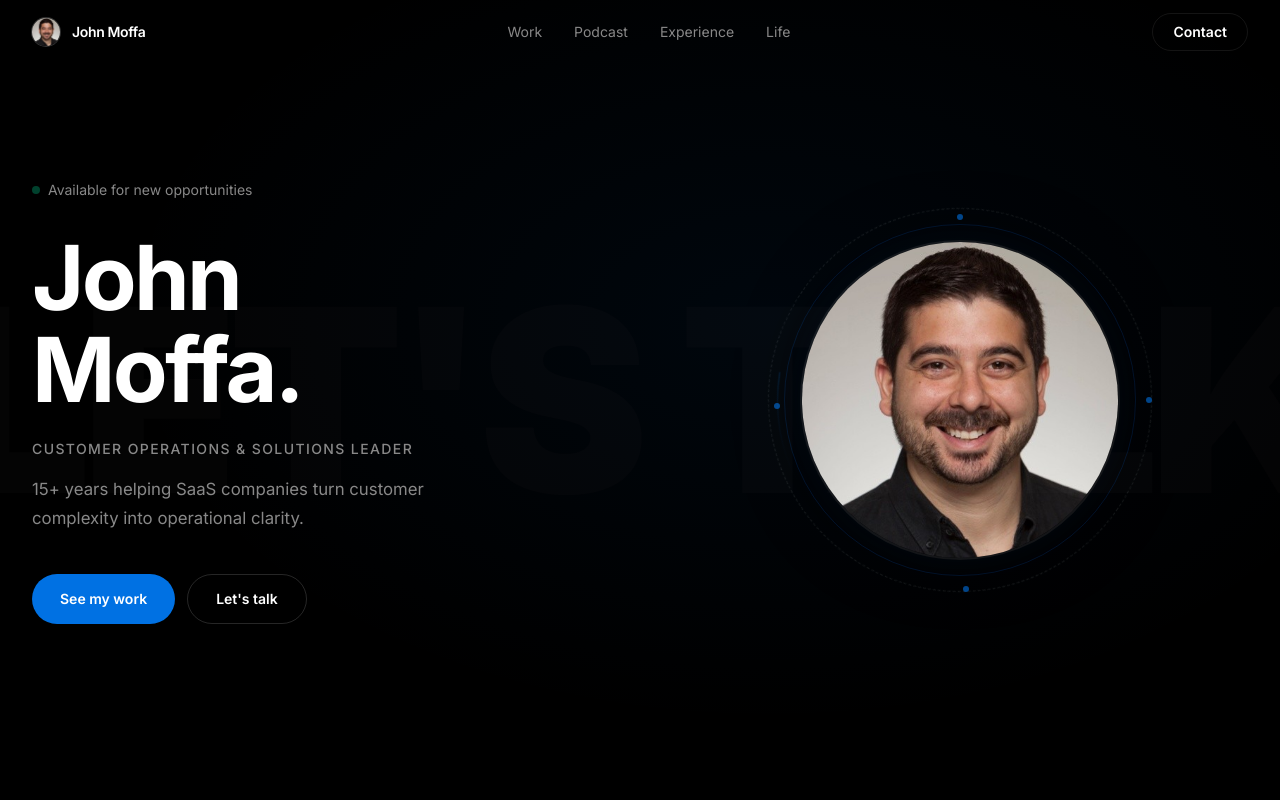
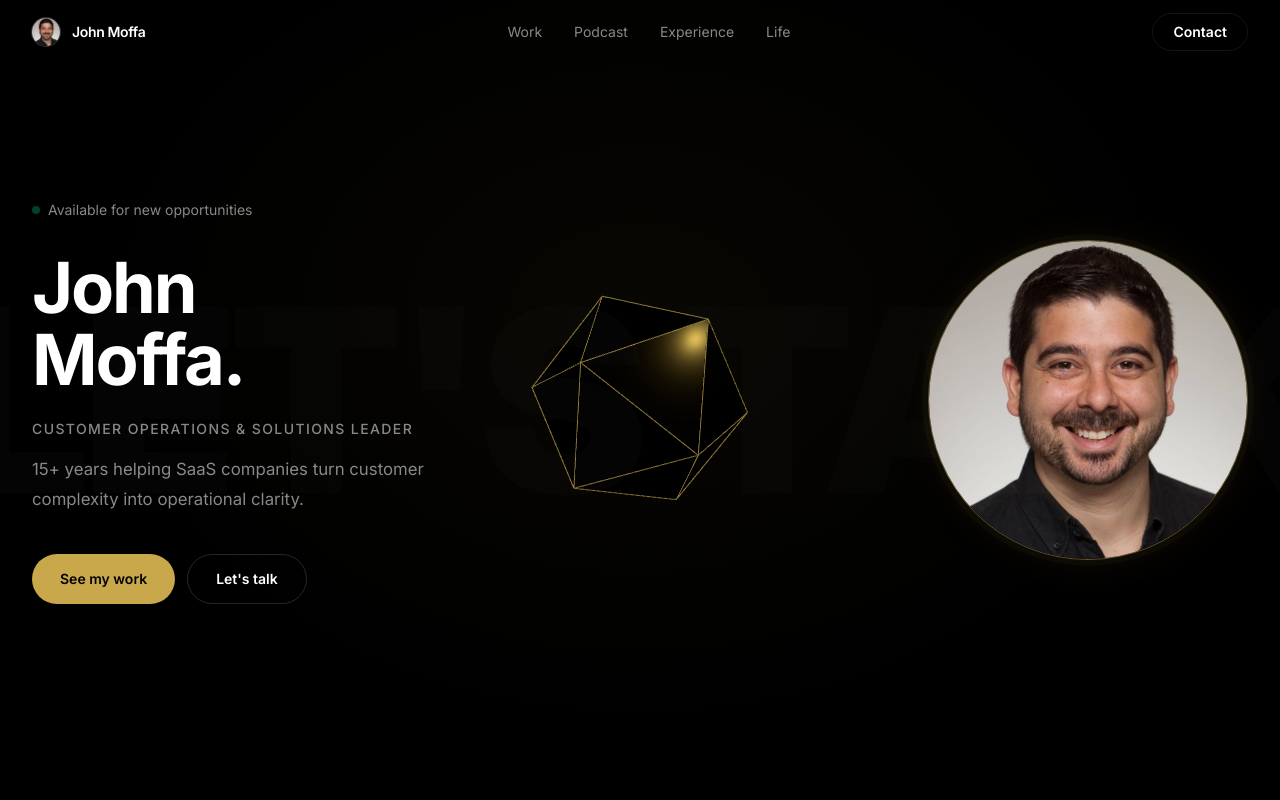
Before and after one commit to moffajj/john-moffa-site, a Next.js app: page / in a window 1280 px wide. Shown: the top 800 px of the page. Built offline with nearby package versions, Linux system fonts and the light colour scheme.

Commit message:
Fix 3D icosahedron: wireframe overlay, proper lighting, center position, amber headshot border + button

```diff
--- a/app/components/Hero.tsx
+++ b/app/components/Hero.tsx
@@ -1,6 +1,9 @@
 "use client";
 
 import Image from "next/image";
+import dynamic from "next/dynamic";
+
+const HeroShape = dynamic(() => import("./HeroShape"), { ssr: false });
 
 export default function Hero() {
   return (
@@ -9,18 +12,19 @@ export default function Hero() {
       className="relative min-h-screen flex flex-col justify-center overflow-hidden"
       style={{ background: "var(--bg)" }}
     >
-      {/* Subtle background grain/glow */}
+      {/* Ambient glow */}
       <div
         className="absolute inset-0 pointer-events-none"
         style={{
-          background: "radial-gradient(ellipse at 60% 40%, rgba(0,113,227,0.06) 0%, transparent 60%)",
+          background: "radial-gradient(ellipse at 50% 40%, rgba(201,168,76,0.04) 0%, transparent 60%)",
         }}
       />
 
       <div className="relative max-w-7xl mx-auto px-8 w-full py-32">
-        <div className="grid grid-cols-1 lg:grid-cols-2 gap-16 items-center">
+        {/* 3-col on desktop: text | shape | headshot */}
+        <div className="grid grid-cols-1 lg:grid-cols-[1fr_280px_1fr] gap-8 items-center">
 
-          {/* LEFT — Text */}
+          {/* COL 1 — Text */}
           <div>
             <div className="hero-fade hd1 inline-flex items-center gap-2 mb-8">
               <span className="pulse-dot w-2 h-2 rounded-full bg-emerald-400 shrink-0" />
@@ -33,7 +37,7 @@ export default function Hero() {
               className="hero-fade hd2 font-bold tracking-tight leading-[1.02] mb-6"
               style={{
                 color: "var(--head)",
-                fontSize: "clamp(3rem, 7vw, 6rem)",
+                fontSize: "clamp(2.8rem, 5.5vw, 5.5rem)",
                 letterSpacing: "-0.03em",
               }}
             >
@@ -58,7 +62,7 @@ export default function Hero() {
               <a
                 href="#work"
                 className="inline-flex items-center gap-2 px-7 py-3.5 rounded-full text-sm font-semibold transition-all duration-200 hover:opacity-80"
-                style={{ background: "var(--blue)", color: "#fff" }}
+                style={{ background: "#c9a84c", color: "#000" }}
               >
                 See my work
               </a>
@@ -72,55 +76,18 @@ export default function Hero() {
             </div>
           </div>
 
-          {/* RIGHT — Headshot in graphic circle */}
-          <div className="flex items-center justify-center">
-            <div className="relative w-72 h-72 md:w-96 md:h-96">
+          {/* COL 2 — 3D icosahedron (desktop only) */}
+          <div className="hidden lg:flex items-center justify-center" style={{ height: 280 }}>
+            <HeroShape />
+          </div>
 
-              {/* Outer rotating dashed ring */}
+          {/* COL 3 — Headshot */}
+          <div className="flex items-center justify-center lg:justify-end">
             <div
-                className="absolute inset-0 rounded-full"
+              className="relative w-64 h-64 md:w-80 md:h-80 rounded-full overflow-hidden"
               style={{
-                  border: "1px dashed rgba(255,255,255,0.1)",
-                  animation: "spin 20s linear infinite",
-                }}
-              />
-
-              {/* Middle ring */}
-              <div
-                className="absolute inset-4 rounded-full"
-                style={{ border: "1px solid rgba(0,113,227,0.2)" }}
-              />
-
-              {/* Blue arc accent */}
-              <svg
-                className="absolute inset-0 w-full h-full"
-                viewBox="0 0 400 400"
-                fill="none"
-                aria-hidden="true"
-                style={{ animation: "spin 12s linear infinite reverse" }}
-              >
-                <circle
-                  cx="200" cy="200" r="190"
-                  stroke="url(#arcGrad)"
-                  strokeWidth="1.5"
-                  strokeDasharray="120 1070"
-                  strokeLinecap="round"
-                />
-                <defs>
-                  <linearGradient id="arcGrad" x1="0%" y1="0%" x2="100%" y2="0%">
-                    <stop offset="0%" stopColor="#0071e3" stopOpacity="0" />
-                    <stop offset="50%" stopColor="#0071e3" stopOpacity="1" />
-                    <stop offset="100%" stopColor="#0071e3" stopOpacity="0" />
-                  </linearGradient>
-                </defs>
-              </svg>
-
-              {/* Photo circle */}
-              <div
-                className="absolute inset-8 rounded-full overflow-hidden"
-                style={{
-                  border: "2px solid rgba(255,255,255,0.08)",
-                  boxShadow: "0 0 60px rgba(0,0,0,0.8), 0 0 30px rgba(0,113,227,0.1)",
+                border: "1.5px solid rgba(201,168,76,0.5)",
+                boxShadow: "0 0 40px rgba(201,168,76,0.08), 0 0 0 6px rgba(201,168,76,0.04)",
               }}
             >
               <Image
@@ -131,29 +98,10 @@ export default function Hero() {
                 priority
               />
             </div>
-
-              {/* Dot accents on ring */}
-              {[0, 90, 180, 270].map((deg) => (
-                <div
-                  key={deg}
-                  className="absolute w-1.5 h-1.5 rounded-full"
-                  style={{
-                    background: "var(--blue)",
-                    top: "50%",
-                    left: "50%",
-                    transform: `rotate(${deg}deg) translateX(186px) translateY(-50%)`,
-                    opacity: 0.6,
-                  }}
-                />
-              ))}
-            </div>
           </div>
 
         </div>
       </div>
-
-      {/* Spin keyframe inline */}
-      <style>{`@keyframes spin { from { transform: rotate(0deg); } to { transform: rotate(360deg); } }`}</style>
     </section>
   );
 }
--- a/app/components/HeroShape.tsx
+++ b/app/components/HeroShape.tsx
@@ -10,14 +10,13 @@ export default function HeroShape() {
     const mount = mountRef.current;
     if (!mount) return;
 
-    // --- Scene ---
-    const scene = new THREE.Scene();
-
     const W = mount.clientWidth;
     const H = mount.clientHeight;
 
-    const camera = new THREE.PerspectiveCamera(45, W / H, 0.1, 100);
-    camera.position.z = 4;
+    const scene = new THREE.Scene();
+
+    const camera = new THREE.PerspectiveCamera(40, W / H, 0.1, 100);
+    camera.position.z = 5;
 
     const renderer = new THREE.WebGLRenderer({ antialias: true, alpha: true });
     renderer.setSize(W, H);
@@ -25,41 +24,48 @@ export default function HeroShape() {
     renderer.setClearColor(0x000000, 0);
     mount.appendChild(renderer.domElement);
 
-    // --- Geometry ---
-    const geo = new THREE.IcosahedronGeometry(1.35, 0);
-    const mat = new THREE.MeshStandardMaterial({
-      color: 0x1c1c1c,
-      metalness: 0.85,
-      roughness: 0.25,
+    // --- Solid icosahedron ---
+    const geo = new THREE.IcosahedronGeometry(1.4, 0);
+
+    const solidMat = new THREE.MeshStandardMaterial({
+      color: 0x1a1a1a,
+      metalness: 0.9,
+      roughness: 0.2,
     });
-    const mesh = new THREE.Mesh(geo, mat);
-    scene.add(mesh);
+    const solid = new THREE.Mesh(geo, solidMat);
+    scene.add(solid);
 
-    // --- Lights ---
-    // Ambient fill
-    const ambient = new THREE.AmbientLight(0x222222, 1.2);
+    // --- Wireframe overlay ---
+    const wireGeo = new THREE.IcosahedronGeometry(1.41, 0);
+    const wireMat = new THREE.MeshBasicMaterial({
+      color: 0xc9a84c,
+      wireframe: true,
+      transparent: true,
+      opacity: 0.45,
+    });
+    const wire = new THREE.Mesh(wireGeo, wireMat);
+    scene.add(wire);
+
+    // --- Lighting ---
+    const ambient = new THREE.AmbientLight(0x111111, 2);
     scene.add(ambient);
 
-    // Amber/gold key light
-    const keyLight = new THREE.PointLight(0xc9a84c, 18, 12);
-    keyLight.position.set(2.5, 2, 3);
+    const keyLight = new THREE.PointLight(0xc9a84c, 30, 15);
+    keyLight.position.set(3, 3, 4);
     scene.add(keyLight);
 
-    // Cool rim light opposite side
-    const rimLight = new THREE.PointLight(0x2060a0, 6, 10);
-    rimLight.position.set(-3, -1, -2);
-    scene.add(rimLight);
+    const fillLight = new THREE.PointLight(0x443322, 8, 10);
+    fillLight.position.set(-3, -2, 2);
+    scene.add(fillLight);
 
-    // --- Mouse tracking ---
+    // --- Mouse parallax ---
     const mouse = { x: 0, y: 0 };
-    const target = { x: 0, y: 0 };
     const isMobile = window.matchMedia("(max-width: 768px)").matches;
 
     const onMouseMove = (e: MouseEvent) => {
       if (isMobile) return;
-      const rect = mount.getBoundingClientRect();
-      mouse.x = ((e.clientX - rect.left) / rect.width - 0.5) * 2;
-      mouse.y = -((e.clientY - rect.top) / rect.height - 0.5) * 2;
+      mouse.x = (e.clientX / window.innerWidth - 0.5) * 2;
+      mouse.y = -(e.clientY / window.innerHeight - 0.5) * 2;
     };
     window.addEventListener("mousemove", onMouseMove);
 
@@ -73,28 +79,32 @@ export default function HeroShape() {
     };
     window.addEventListener("resize", onResize);
 
-    // --- Animation ---
+    // --- Animate ---
     let animId: number;
     let t = 0;
+    let targetRX = 0;
+    let targetRY = 0;
 
     const animate = () => {
       animId = requestAnimationFrame(animate);
       t += 0.005;
 
-      // Auto-rotate
-      mesh.rotation.x += 0.003;
-      mesh.rotation.y += 0.005;
+      solid.rotation.x += 0.004;
+      solid.rotation.y += 0.006;
+      wire.rotation.x = solid.rotation.x;
+      wire.rotation.y = solid.rotation.y;
 
-      // Subtle parallax toward cursor
       if (!isMobile) {
-        target.x += (mouse.x * 0.15 - target.x) * 0.04;
-        target.y += (mouse.y * 0.15 - target.y) * 0.04;
-        mesh.rotation.y += target.x * 0.01;
-        mesh.rotation.x += target.y * 0.01;
+        targetRX += (mouse.y * 0.3 - targetRX) * 0.05;
+        targetRY += (mouse.x * 0.3 - targetRY) * 0.05;
+        solid.rotation.x += targetRX * 0.01;
+        solid.rotation.y += targetRY * 0.01;
+        wire.rotation.x = solid.rotation.x;
+        wire.rotation.y = solid.rotation.y;
       }
 
-      // Gentle amber light breathe
-      keyLight.intensity = 16 + Math.sin(t * 1.2) * 3;
+      // Breathe light
+      keyLight.intensity = 28 + Math.sin(t) * 6;
 
       renderer.render(scene, camera);
     };
@@ -107,10 +117,10 @@ export default function HeroShape() {
       window.removeEventListener("resize", onResize);
       renderer.dispose();
       geo.dispose();
-      mat.dispose();
-      if (mount.contains(renderer.domElement)) {
-        mount.removeChild(renderer.domElement);
-      }
+      solidMat.dispose();
+      wireGeo.dispose();
+      wireMat.dispose();
+      if (mount.contains(renderer.domElement)) mount.removeChild(renderer.domElement);
     };
   }, []);
 
@@ -118,12 +128,7 @@ export default function HeroShape() {
     <div
       ref={mountRef}
       aria-hidden="true"
-      style={{
-        position: "absolute",
-        inset: 0,
-        pointerEvents: "none",
-        zIndex: 0,
-      }}
+      style={{ width: "100%", height: "100%", pointerEvents: "none" }}
     />
   );
 }
```
Lines whose indentation alone changed are shown as unchanged.
